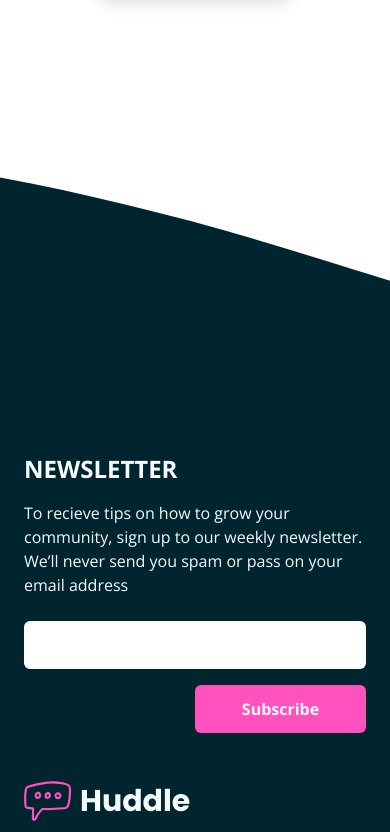
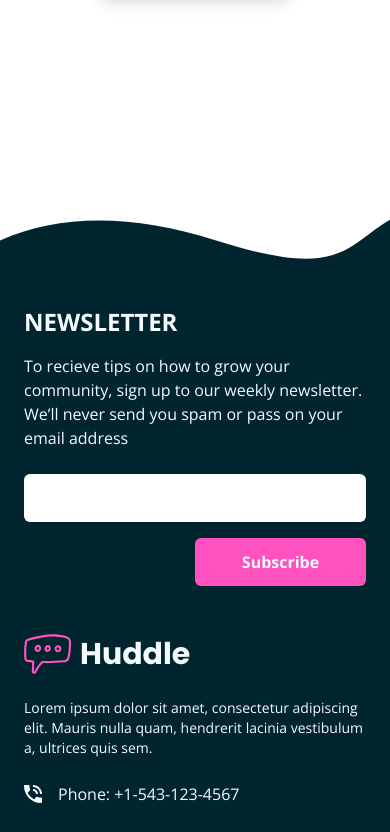
Before and after one commit to gracebir/huddle-landing-page, a React (Vite) app: page / in a window 390 px wide. Shown: the part 4006-4838 px from the top of the page. Built offline with nearby package versions, Linux system fonts and the light colour scheme.

Commit message:
adjust the upper bg-image

```diff
--- a/src/components/Footer.jsx
+++ b/src/components/Footer.jsx
@@ -6,9 +6,9 @@ import Form from './Form'
 function Footer() {
   return (
     <footer className="lg:h-[80vh] min-h-screen grid grid-rows-6">
-      <div className='row-span-2 lg:bg-bfooter-desk bg-center bg-cover bg-bfooter-mob bg-no-repeat lg:bg-contain lg:bg-bottom'>
+      <div className='row-span-1 lg:row-span-2 lg:bg-bfooter-desk bg-bottom bg-contain bg-bfooter-mob bg-no-repeat lg:bg-contain lg:bg-bottom'>
       </div>
-      <div className='bg-color-dark-cyan row-span-4 text-color-pale-blue flex items-center'>
+      <div className='bg-color-dark-cyan lg:row-span-4 row-span-5 text-color-pale-blue flex items-center'>
         <div className='grid lg:grid-cols-2 grid-cols-1 gap-12 container mx-auto px-6 lg:px-0 pb-8 lg:pb-0'>
           {/* info footer side */}
           <div className='flex flex-col gap-6 lg:gap-12 order-2 lg:order-1'>
```
